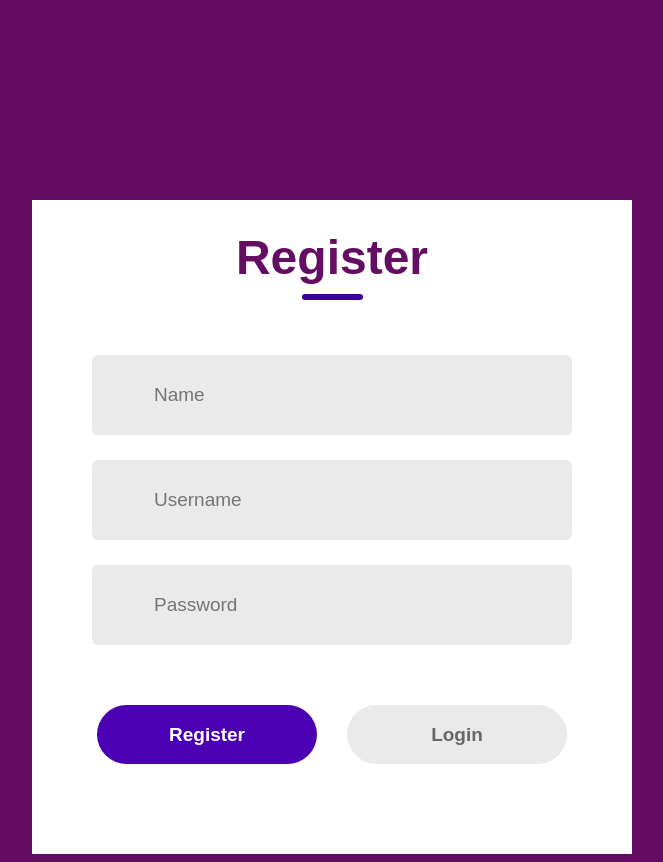
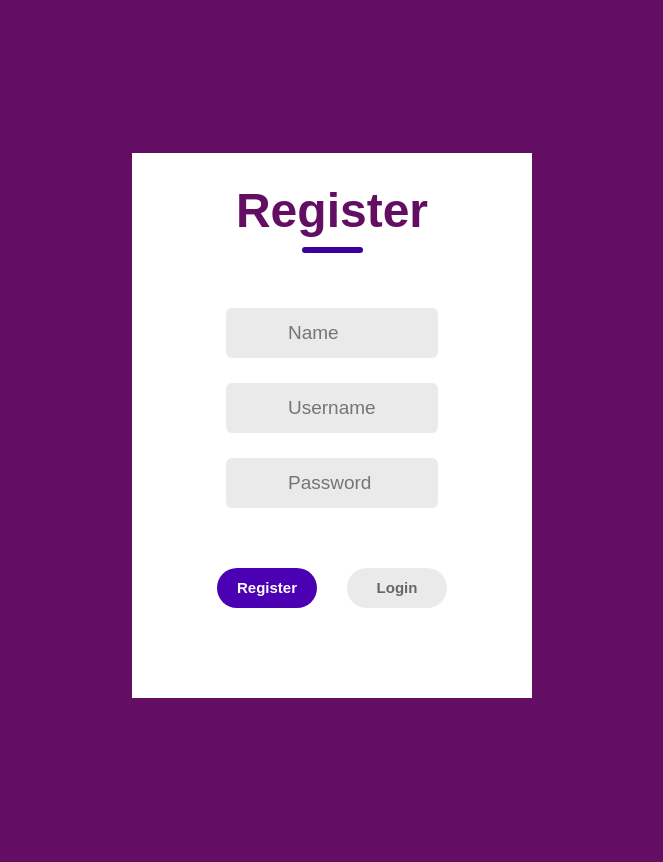
Before and after one commit to JoergeRyan/movie-ticketing-system-react-js, a React (Create React App) app in the folder movie-ticketing-system/: page /login in a window 1280 px wide. Shown: the whole page, without its empty margins (308-971 px from the left). After the commit the page ends 800 px from the top, so only its background shows below. Built offline with nearby package versions, Linux system fonts and the light colour scheme.

Commit message:
5th commit --changing the css

```diff
--- a/movie-ticketing-system/src/Stylesheets/General.css
+++ b/movie-ticketing-system/src/Stylesheets/General.css
@@ -1,9 +1,21 @@
-#menuBodyContainer,#menuBodyCss{
-    flex-wrap: wrap;
-    text-align: center;
+body {
+    margin: 0;
     display: flex;
     justify-content: center;
     align-items: center;
+    min-height: 100vh;
+    background-color: rgb(99, 14, 99);
+    /* background-size: cover;
+    background-position: center; */
+}
 
-    margin-bottom: 5%;
+#menuBodyContainer,
+#menuBodyCss {
+  flex-wrap: wrap;
+  text-align: center;
+  display: flex;
+  justify-content: center;
+  align-items: center;
+
+  margin-bottom: 5%;
 }
--- a/movie-ticketing-system/src/Stylesheets/Login.css
+++ b/movie-ticketing-system/src/Stylesheets/Login.css
@@ -1,100 +1,89 @@
-body{
-    background-color: rgb(99, 14, 99);
-}
 .container {
   display: flex;
   flex-direction: column;
   margin: auto;
-  margin-top: 200px;
+  margin-top: 50px;
   background: #fff;
   padding-bottom: 30px;
-  width:600px;
-
+  width: 50vh;
 }
 
-.header{
+.header {
   display: flex;
   flex-direction: column;
-    align-items:center;
-    gap:9px;
+  align-items: center;
+  gap: 9px;
   width: 100%;
-    margin-top:30px;
-
+  margin-top: 30px;
 }
 
-.text{
+.text {
   color: rgb(99, 14, 99);
   font-size: 48px;
   font-weight: 700;
   font-family: sans-serif;
-
 }
 
-.underline{
+.underline {
   width: 61px;
   height: 6px;
   background: #3c009d;
   border-radius: 9px;
-
 }
 
-.inputs{
+.inputs {
   margin-top: 55px;
-    display:flex;
-    flex-direction:column;
-    gap:25px;
-
-
+  display: flex;
+  flex-direction: column;
+  gap: 25px;
+  text-align: center;
 }
 
-.input{
-    display:flex;
-    align-items:center;
-    margin:auto;
-    width:480px;
-    height:80px;
-    background:#eaeaea;
-    border-radius:6px;
-
+.input {
+  display: flex;
+  align-items: center;
+  margin: auto;
+  width: 53%;
+  height: 50px;
+  background: #eaeaea;
+  border-radius: 6px;
 }
 
-.input img{
-    margin:0px 30px;
-
+.input img {
+  margin: 0px 30px;
 }
-.input input{
-    height:50px;
-    width:400px;
-    background:transparent;
-    border:none;
+.input input {
+  height: 50px;
+  width: 400px;
+  background: transparent;
+  border: none;
   outline: none;
-    color:#797979;
+  color: #797979;
   font-size: 19px;
-
 }
 
-.submit-container{
-    display:flex;
-    gap:30px;
+.submit-container {
+  display: flex;
+  gap: 30px;
   margin: 60px auto;
-
+  align-items: center;
 }
-.submit{
-    display:flex;
-    justify-content:center;
-    align-items:center;
-    width:220px;
-    height:59px;
-    color:#fff;
-    background:#4c00b4;
-    border-radius:50px;
-    font-size:19px;
-    font-weight:700;
-    cursor:pointer;
+.submit {
+  display: flex;
+  justify-content: center;
+  align-items: center;
+  width: 100px;
+  height: 40px;
+  color: #fff;
+  background: #4c00b4;
+  border-radius: 50px;
+  font-size: 15px;
+  font-weight: 650;
+  cursor: pointer;
   font-family: sans-serif;
 }
 
-.gray{
-    background:#EAEAEA;
-    color:#676767;
+.gray {
+  background: #eaeaea;
+  color: #676767;
 }
--- a/movie-ticketing-system/src/Stylesheets/Register.css
+++ b/movie-ticketing-system/src/Stylesheets/Register.css
@@ -1,4 +1,4 @@
-#registerBody {
+/* #registerBody {
     margin: 0;
     display: flex;
     justify-content: center;
@@ -8,8 +8,12 @@
     background-size: cover;
     background-position: center;
   }
-
+   */
   .card {
+    color: rgb(99, 14, 99);
+    font-size: 20px;
+    font-weight: 700;
+    font-family: sans-serif;
     width: 50vh;
     text-align: center;
     padding: 20px;
@@ -25,8 +29,10 @@ input{
 
 .ant-btn{
   font-size: 15px;
+  background:#4c00b4;
 }
 
 .ant-btn + .ant-btn {
+  background:#4c00b4;
   margin-left: 40px;
 }
```
Also changed, not shown: movie-ticketing-system/src/Pages/Login/index.js (+27 -12 lines). Lines whose indentation alone changed are shown as unchanged.
